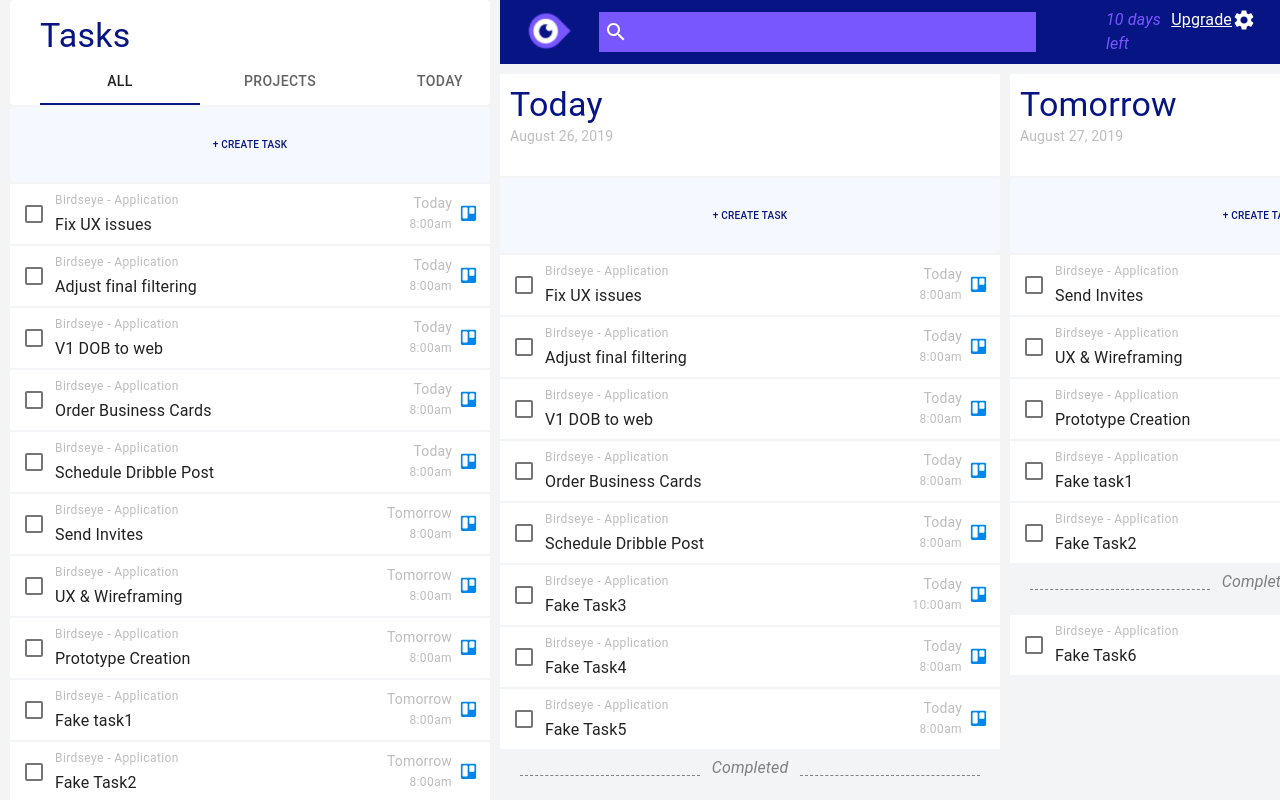
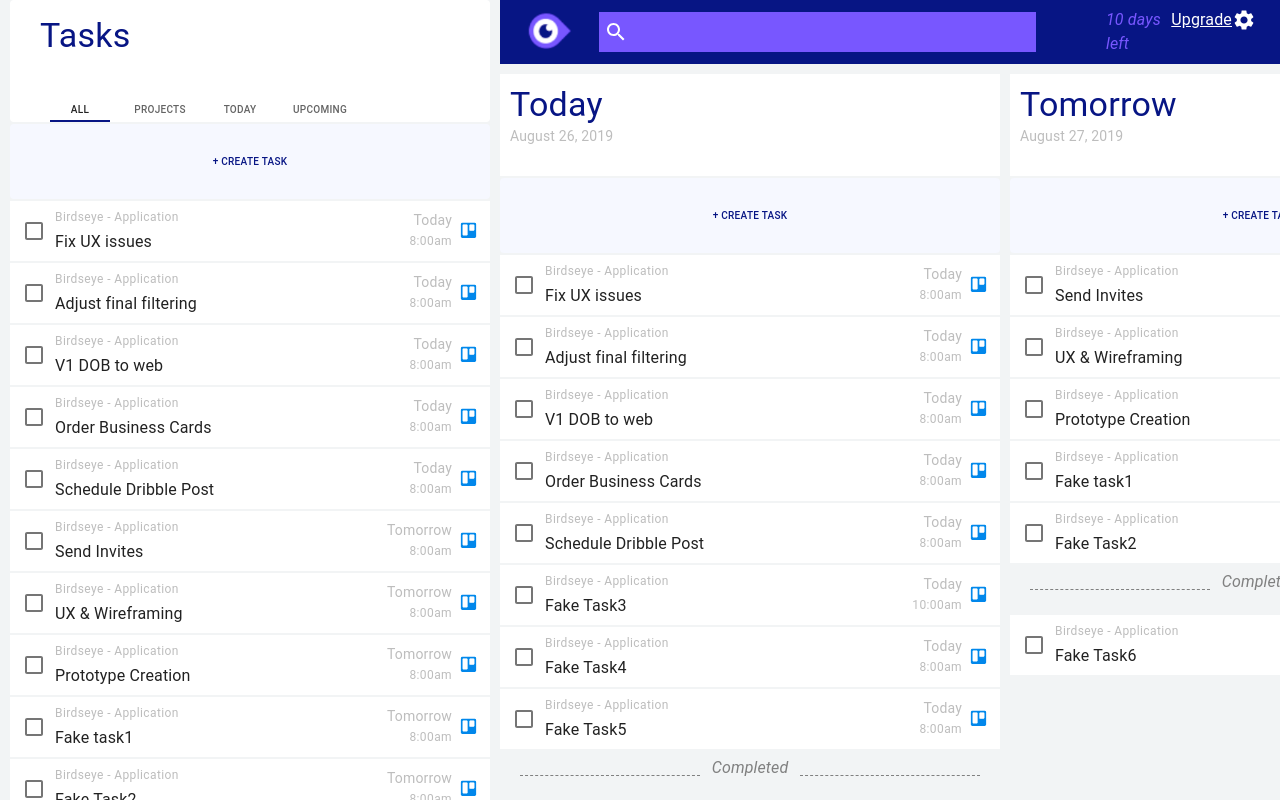
Before and after one commit to darenlarson/headway-birdseye, a React (Create React App) app: page /task-manager in a window 1280 px wide. Built offline with nearby package versions, Linux system fonts and the light colour scheme.

Commit message:
styled tabs and buttons

```diff
--- a/src/components/DayList.js
+++ b/src/components/DayList.js
@@ -9,6 +9,9 @@ const styles = theme => ({
     fontSize: '10px',
     height: '75px',
     margin: '2px 0',
+    '&:focus': {
+      outline: 'none'
+    }
   },
   date: {
     color: theme.palette.secondary.main
--- a/src/components/TaskSidebar.js
+++ b/src/components/TaskSidebar.js
@@ -10,6 +10,9 @@ const styles = theme => ({
     fontSize: '10px',
     height: '75px',
     margin: '2px 0',
+    '&:focus': {
+      outline: 'none'
+    }
   },
   container: {
     minWidth: 400,
@@ -19,6 +22,20 @@ const styles = theme => ({
   },
   headerPaper: {
     padding: '15px 0 0 30px',
+  },
+  tab: {
+    minWidth: 60,
+    width: 60,
+    fontSize: 10,
+    padding: 0,
+    minHeight: 25,
+    margin: '40px 10px 0 10px',
+    '&:focus': {
+      outline: 'none'
+    }
+  },
+  tabs: {
+    minHeight: 25,
   }
 })
 
@@ -32,16 +49,33 @@ const TaskSidebar = ({ changeList, classes, list, projects, tasks }) => {
     else return task
   })
 
+  const selectTab = (e, index) => {
+    let tab
+
+    if (index === 0) tab = 'all'
+    else if (index === 1) tab = 'projects'
+    else if (index === 2) tab = 'today'
+    else if (index === 3) tab = 'upcoming'
+
+    changeList(tab)
+  }
+
+  let index
+  if (list === 'all') index = 0
+  else if (list === 'projects') index = 1
+  else if (list === 'today') index = 2
+  else if (list === 'upcoming') index = 3
+
   return (
     <Container className={classes.container}>
       <Paper className={classes.headerPaper}>
         <Typography color="primary" variant="h4">Tasks</Typography>
 
-        <Tabs value={0} indicatorColor="primary" classes={{ root: classes.tabs }}>
-          <Tab label="All"      classes={{ root: classes.tab }} disableRipple />
-          <Tab label="Projects" classes={{ root: classes.tab }} disableRipple />
-          <Tab label="Today"    classes={{ root: classes.tab }} disableRipple />
-          <Tab label="Upcoming" classes={{ root: classes.tab }} disableRipple />
+        <Tabs value={index} indicatorColor="primary" classes={{ root: classes.tabs }} onChange={selectTab} >
+          <Tab label="All"       className={classes.tab} disableRipple />
+          <Tab label="Projects"  className={classes.tab} disableRipple name="projects" />
+          <Tab label="Today"     className={classes.tab} disableRipple />
+          <Tab label="Upcoming"  className={classes.tab} disableRipple />
         </Tabs>
 
         {/* <div className="tabs">
--- a/src/views/TaskManagementView.js
+++ b/src/views/TaskManagementView.js
@@ -18,6 +18,7 @@ class TaskManagementView extends React.Component {
   }
 
   changeList = list => {
+    console.log('changeList() invoked!')
     this.setState({ list: list });
   };
 
```
